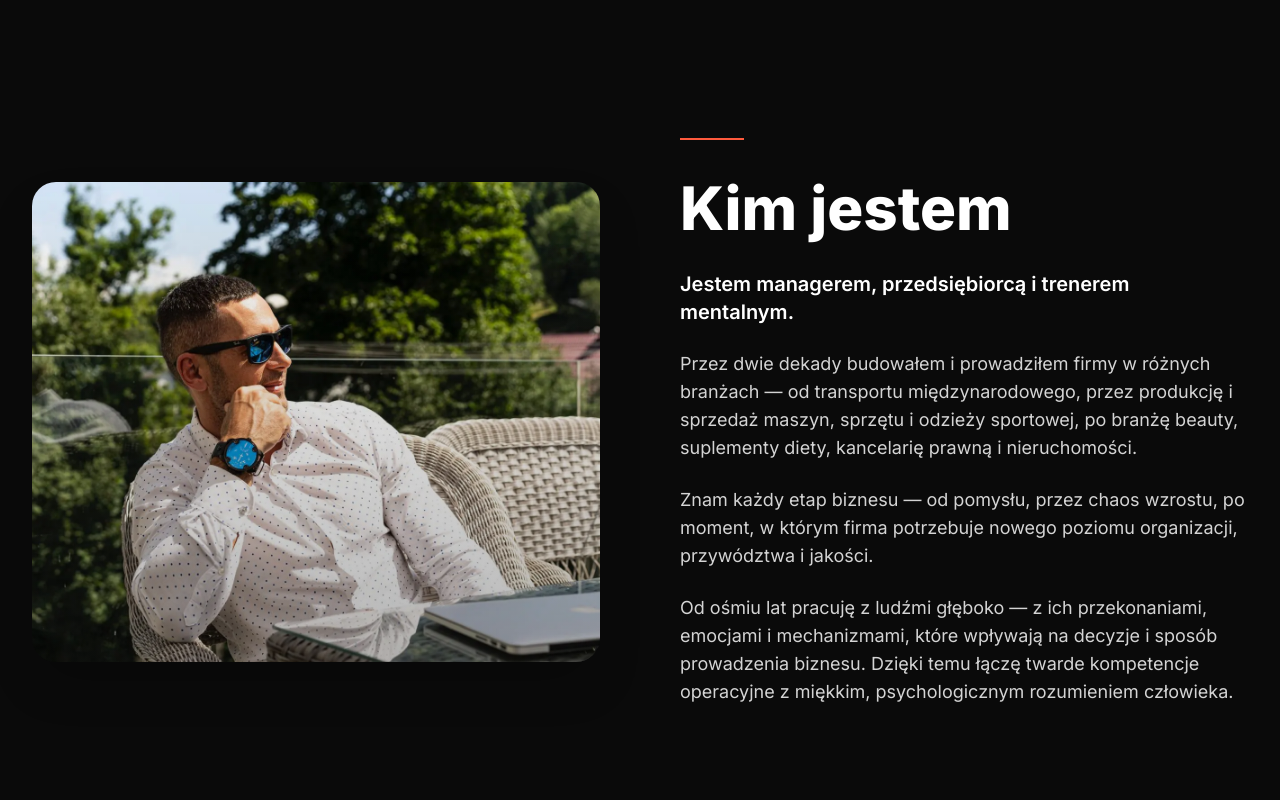
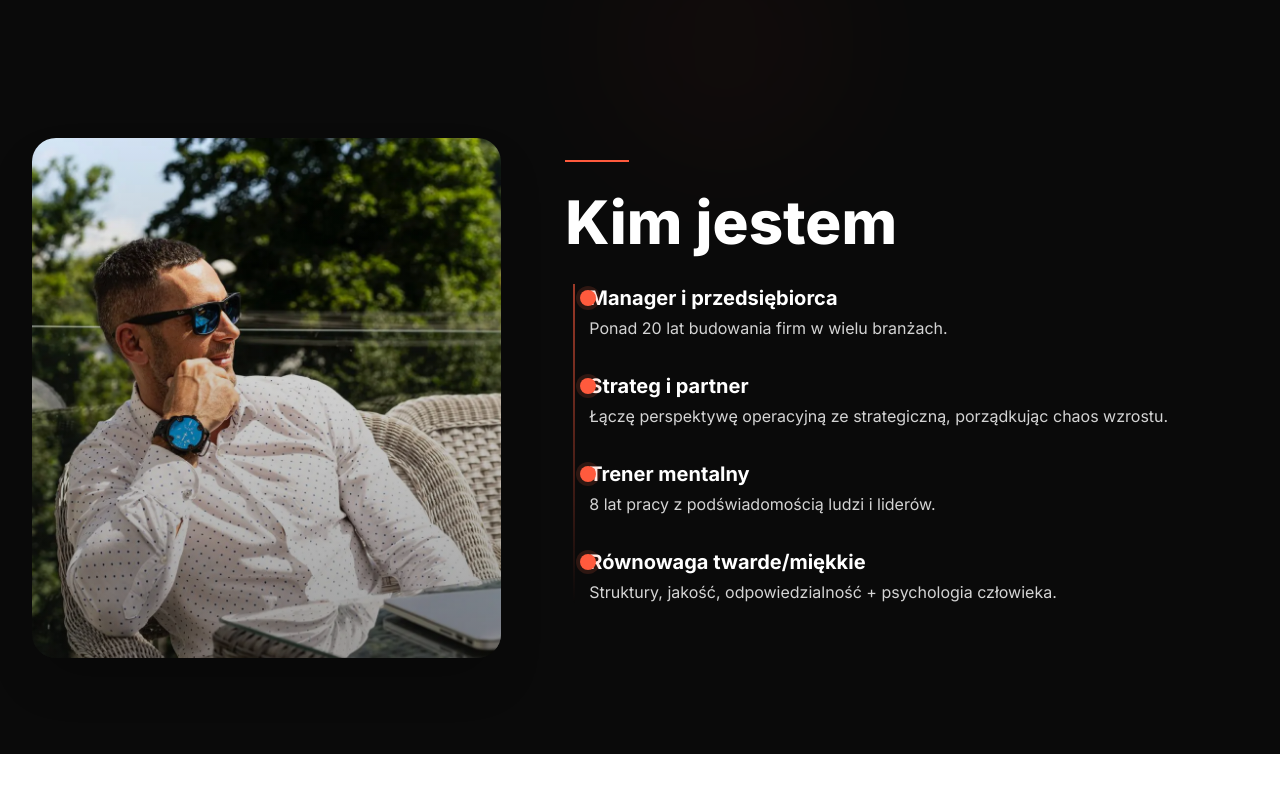
Before and after one commit to technikyvl/MAGIC-LANDING-PAGE-NEW, a Next.js app in the folder MAGICLIFELANDING/: page /wspolpraca in a window 1280 px wide. Shown: the part 860-1660 px from the top of the page. Built offline with nearby package versions, Linux system fonts and the light colour scheme.

Commit message:
Update page.jsx

```diff
--- a/MAGICLIFELANDING/app/wspolpraca/page.jsx
+++ b/MAGICLIFELANDING/app/wspolpraca/page.jsx
@@ -175,31 +175,41 @@ export default function WspolpracaPage() {
         </div>
       </section>
 
-      {/* Kim jestem */}
-      <section id="kim-jestem" className={"relative bg-neutral-950 text-white pt-28 sm:pt-36 pb-20 sm:pb-24"}>
-        <div className={CONTAINER}>
-          <div className="grid grid-cols-1 lg:grid-cols-2 gap-12 lg:gap-20 items-center">
-            {/* Photo */}
-            <div className="slow-reveal order-2 lg:order-1">
-              <div className="relative h-80 lg:h-[480px] rounded-3xl overflow-hidden shadow-2xl">
-                <img
-                  src="/testimonials/rav.magic.webp"
-                  alt="Ekspert od hipnozy — Magic Life"
-                  className="w-full h-full object-cover object-center"
-                />
-                <div className="absolute inset-0 bg-gradient-to-t from-neutral-950/30 to-transparent"></div>
+      {/* Kim jestem — storyteling timeline */}
+      <section id="kim-jestem" className={"relative bg-neutral-950 text-white pt-28 sm:pt-36 pb-20 sm:pb-24 overflow-hidden"}>
+        <div className="absolute inset-0 pointer-events-none opacity-30">
+          <div className="absolute -top-20 right-1/3 w-64 h-64 bg-accent/10 rounded-full blur-3xl" />
+        </div>
+        <div className={CONTAINER + " relative z-10"}>
+          <div className="grid grid-cols-1 lg:grid-cols-12 gap-10 lg:gap-16 items-center">
+            {/* Photo card */}
+            <div className="slow-reveal lg:col-span-5 order-2 lg:order-1">
+              <div className="relative h-80 lg:h-[520px] rounded-3xl overflow-hidden shadow-2xl">
+                <img src="/testimonials/rav.magic.webp" alt="Ekspert — Magic Life" className="w-full h-full object-cover object-center" />
+                <div className="absolute inset-0 bg-gradient-to-t from-neutral-950/40 to-transparent" />
               </div>
             </div>
 
-            {/* Content */}
-            <div className="slow-reveal order-1 lg:order-2">
-              <div className="inline-block h-[2px] w-16 bg-accent mb-8"></div>
-              <h2 className="text-4xl sm:text-5xl lg:text-6xl font-extrabold leading-tight mb-8">Kim jestem</h2>
-              <div className="space-y-6 text-base sm:text-lg leading-relaxed text-neutral-300 max-w-2xl">
-                <p className="text-xl font-semibold text-white">Jestem managerem, przedsiębiorcą i trenerem mentalnym.</p>
-                <p>Przez dwie dekady budowałem i prowadziłem firmy w różnych branżach — od transportu międzynarodowego, przez produkcję i sprzedaż maszyn, sprzętu i odzieży sportowej, po branżę beauty, suplementy diety, kancelarię prawną i nieruchomości.</p>
-                <p>Znam każdy etap biznesu — od pomysłu, przez chaos wzrostu, po moment, w którym firma potrzebuje nowego poziomu organizacji, przywództwa i jakości.</p>
-                <p>Od ośmiu lat pracuję z ludźmi głęboko — z ich przekonaniami, emocjami i mechanizmami, które wpływają na decyzje i sposób prowadzenia biznesu. Dzięki temu łączę twarde kompetencje operacyjne z miękkim, psychologicznym rozumieniem człowieka.</p>
+            {/* Timeline */}
+            <div className="slow-reveal lg:col-span-7 order-1 lg:order-2">
+              <div className="mb-8">
+                <div className="inline-block h-[2px] w-16 bg-accent mb-6"></div>
+                <h2 className="text-4xl sm:text-5xl lg:text-6xl font-extrabold leading-tight">Kim jestem</h2>
+              </div>
+              <div className="relative pl-6">
+                <div className="absolute left-2 top-0 bottom-0 w-[2px] bg-gradient-to-b from-accent/60 via-accent/30 to-transparent" />
+                {[
+                  { t: "Manager i przedsiębiorca", d: "Ponad 20 lat budowania firm w wielu branżach." },
+                  { t: "Strateg i partner", d: "Łączę perspektywę operacyjną ze strategiczną, porządkując chaos wzrostu." },
+                  { t: "Trener mentalny", d: "8 lat pracy z podświadomością ludzi i liderów." },
+                  { t: "Równowaga twarde/miękkie", d: "Struktury, jakość, odpowiedzialność + psychologia człowieka." },
+                ].map((item, i) => (
+                  <div key={i} className="relative mb-6 lg:mb-8">
+                    <div className="absolute -left-[9px] top-1.5 w-4 h-4 rounded-full bg-accent shadow-[0_0_0_4px_rgba(255,99,71,.15)]" />
+                    <h3 className="text-xl font-bold text-white">{item.t}</h3>
+                    <p className="text-neutral-300 mt-1">{item.d}</p>
+                  </div>
+                ))}
               </div>
             </div>
           </div>
@@ -234,67 +244,76 @@ export default function WspolpracaPage() {
         </div>
       </section>
 
-      {/* Doświadczenie */}
+      {/* Doświadczenie — skill clusters */}
       <section id="doswiadczenie" className={"relative bg-neutral-950 text-white " + SPACING}>
         <div className={CONTAINER}>
           <div className="text-center mb-16">
             <h2 className="slow-reveal text-3xl sm:text-4xl font-extrabold">Doświadczenie</h2>
           </div>
-          <div className="grid grid-cols-1 md:grid-cols-2 gap-8">
-            <div className="slow-reveal rounded-2xl border border-white/10 bg-white/5 p-8">
+          <div className="grid grid-cols-1 lg:grid-cols-12 gap-6 lg:gap-8">
+            <div className="slow-reveal lg:col-span-5 rounded-2xl border border-white/10 bg-white/5 p-6">
               <h3 className="text-xl font-semibold mb-4">Branże</h3>
-              <ul className="space-y-2 text-neutral-300">
-                {["transport międzynarodowy","produkcja i sprzedaż maszyn","sprzęt i odzież sportowa","suplementy diety","branża beauty","kancelaria prawna","nieruchomości (poszukiwanie i remonty dla inwestorów)"].map((b,i)=> (
-                  <li key={i} className="pl-5 before:content-['•'] before:text-accent before:mr-3">{b}</li>
+              <div className="flex flex-wrap gap-2">
+                {["Transport","Maszyny","Sport","Suplementy","Beauty","Prawo","Nieruchomości"].map((b,i)=> (
+                  <span key={i} className="px-3 py-1.5 rounded-full bg-white/10 border border-white/15 text-neutral-200 text-sm">{b}</span>
                 ))}
-              </ul>
+              </div>
             </div>
-            <div className="slow-reveal rounded-2xl border border-white/10 bg-white/5 p-8">
-              <h3 className="text-xl font-semibold mb-4">Obszary kompetencji</h3>
-              <ul className="space-y-2 text-neutral-300">
-                {["zarządzanie operacyjne i strategiczne","budowa i optymalizacja procesów","rozwój i strukturyzacja firm","mentoring i rozwój liderów","pośrednictwo gospodarcze","tworzenie synergii między ludźmi, projektami i kapitałem","budowanie kultury jakości i odpowiedzialności"].map((b,i)=> (
-                  <li key={i} className="pl-5 before:content-['•'] before:text-accent before:mr-3">{b}</li>
+            <div className="slow-reveal lg:col-span-7 rounded-2xl border border-white/10 bg-white/5 p-6">
+              <h3 className="text-xl font-semibold mb-4">Kompetencje</h3>
+              <div className="grid grid-cols-1 sm:grid-cols-2 gap-3">
+                {["Operacje i strategia","Procesy i optymalizacja","Struktury i wzrost","Mentoring liderów","Pośrednictwo gospodarcze","Synergie projektów i kapitału","Kultura jakości"].map((b,i)=> (
+                  <div key={i} className="flex items-center gap-3 p-3 rounded-xl bg-white/5 border border-white/10">
+                    <div className="w-2 h-2 bg-accent rounded-full"></div>
+                    <span className="text-neutral-200">{b}</span>
+                  </div>
                 ))}
-              </ul>
+              </div>
             </div>
           </div>
         </div>
       </section>
 
-      {/* Formy współpracy */}
-      <section id="formy" className={"bg-white text-neutral-900 " + SPACING}>
+      {/* Formy współpracy — creative tiles */}
+      <section id="formy" className={"relative bg-white text-neutral-900 " + SPACING}>
         <div className={CONTAINER}>
           <div className="text-center mb-12">
             <div className="inline-block h-[2px] w-16 bg-accent mb-6"></div>
             <h2 className="slow-reveal text-3xl sm:text-4xl font-extrabold">Formy współpracy</h2>
           </div>
-          <div className="grid grid-cols-1 md:grid-cols-3 gap-6">
+          <div className="grid grid-cols-1 md:grid-cols-3 gap-6 items-stretch">
             {[
               ["Manager operacyjny / strategiczny","Wchodzę do firmy, by zobaczyć to, czego inni nie widzą — i poukładać wszystko tak, żeby zaczęło działać płynnie i z jakością."],
               ["Partner biznesowy do wzrostu","Pokazuję kierunki, które potrafią całkowicie odmienić tempo, jakość i sens rozwoju firmy."],
               ["Rozwój mentalny lidera i zespołu","Pomagam odzyskać spokój, koncentrację i zaangażowanie — tworząc kulturę jakości, odpowiedzialności i zaufania."]
             ].map(([t,d],i)=> (
-              <article key={i} className="slow-reveal relative rounded-2xl border border-neutral-200 bg-white p-8 shadow-[0_8px_30px_rgba(0,0,0,.06)] hover:shadow-[0_12px_40px_rgba(0,0,0,.1)] transition-all duration-300 overflow-hidden">
+              <article key={i} className="slow-reveal group relative rounded-2xl border border-neutral-200 bg-white p-8 shadow-[0_8px_30px_rgba(0,0,0,.06)] hover:shadow-[0_12px_40px_rgba(0,0,0,.1)] transition-all duration-300 overflow-hidden">
                 <div className="absolute inset-0 bg-gradient-to-br from-accent/5 to-orange-500/5 opacity-0 group-hover:opacity-10 transition-opacity duration-500 pointer-events-none"></div>
                 <div className="mb-4 flex items-center gap-3">
+                  <span className="text-xs font-semibold px-2 py-1 rounded-full bg-accent/10 text-accent border border-accent/20">{String(i+1).padStart(2,'0')}</span>
                   <div className="h-2 w-2 rounded-full bg-accent"></div>
-                  <span className="text-sm text-neutral-500">{String(i+1).padStart(2,'0')}</span>
                 </div>
-                <h3 className="text-xl font-semibold mb-2">{t}</h3>
-                <p className="text-neutral-600">{d}</p>
+                <h3 className="text-xl font-semibold mb-3 group-hover:text-accent transition-colors">{t}</h3>
+                <p className="text-neutral-600 leading-relaxed">{d}</p>
+                <div className="mt-6 pt-4 border-t border-neutral-200 flex items-center justify-between">
+                  <span className="text-sm text-neutral-500">Dowiedz się więcej</span>
+                  <svg className="w-5 h-5 text-neutral-400 group-hover:text-accent transition-colors" fill="none" stroke="currentColor" viewBox="0 0 24 24">
+                    <path strokeLinecap="round" strokeLinejoin="round" strokeWidth={2} d="M13 7l5 5m0 0l-5 5m5-5H6" />
+                  </svg>
+                </div>
               </article>
             ))}
           </div>
         </div>
       </section>
 
-      {/* Dla kogo */}
+      {/* Dla kogo — audience chips */}
       <section id="dla-kogo" className={"relative bg-neutral-950 text-white " + SPACING}>
         <div className={CONTAINER}>
           <div className="text-center mb-12">
             <h2 className="slow-reveal text-3xl sm:text-4xl font-extrabold">Dla kogo</h2>
           </div>
-          <div className="grid grid-cols-1 md:grid-cols-2 gap-6">
+          <div className="flex flex-wrap gap-3 justify-center md:justify-start">
             {[
               "Dla przedsiębiorców, którzy cenią jakość — w sobie, w ludziach i w firmie.",
               "Dla liderów, którzy chcą budować stabilny, świadomy biznes.",
@@ -302,35 +321,36 @@ export default function WspolpracaPage() {
               "Dla inwestorów i właścicieli, którzy chcą rozwijać swoje projekty poprzez mądre partnerstwa i połączenia kapitału.",
               "Dla zespołów, które potrzebują spójności, jasności i nowej energii."
             ].map((item, index) => (
-              <div key={index} className="slow-reveal flex items-start gap-3">
-                <div className="w-2 h-2 bg-accent rounded-full mt-2 flex-shrink-0"></div>
-                <span className="text-neutral-300">{item}</span>
-              </div>
+              <span key={index} className="slow-reveal px-4 py-2 rounded-full bg-white/5 border border-white/10 text-neutral-200 text-sm">
+                {item}
+              </span>
             ))}
           </div>
         </div>
       </section>
 
-      {/* Efekty współpracy */}
-      <section id="efekty" className={"bg-white text-neutral-900 " + SPACING}>
+      {/* Efekty współpracy — creative stats */}
+      <section id="efekty" className={"relative bg-white text-neutral-900 " + SPACING}>
         <div className={CONTAINER}>
           <div className="text-center mb-12">
             <div className="inline-block h-[2px] w-16 bg-accent mb-6"></div>
             <h2 className="slow-reveal text-3xl sm:text-4xl font-extrabold">Efekty współpracy</h2>
           </div>
-          <div className="grid gap-4 sm:grid-cols-2 lg:grid-cols-3">
+          <div className="grid gap-6 sm:grid-cols-2 lg:grid-cols-3">
             {[
-              "Więcej klarowności w decyzjach i kierunku.",
-              "Więcej jakości w procesach, komunikacji i relacjach.",
-              "Stabilny wzrost i realna odpowiedzialność w zespole.",
-              "Biznes, który działa lekko, ale precyzyjnie.",
-              "Zwiększone zyski jako naturalny efekt spójności i świadomego zarządzania."
+              { t: "Klarowność decyzji", p: 90 },
+              { t: "Jakość procesów", p: 85 },
+              { t: "Stabilny wzrost", p: 80 },
+              { t: "Lekkość działania", p: 88 },
+              { t: "Zaangażowanie zespołu", p: 92 },
+              { t: "Zyskowność", p: 84 },
             ].map((e,i)=> (
-              <div key={i} className="slow-reveal rounded-2xl border border-neutral-200 bg-white p-8 shadow-[0_8px_30px_rgba(0,0,0,.06)]">
-                <div className="flex items-start gap-3">
-                  <div className="w-2 h-2 bg-accent rounded-full mt-2 flex-shrink-0"></div>
-                  <p className="text-neutral-700">{e}</p>
+              <div key={i} className="slow-reveal rounded-2xl border border-neutral-200 bg-white p-6 shadow-[0_8px_30px_rgba(0,0,0,.06)]">
+                <h3 className="text-lg font-semibold text-neutral-900 mb-3">{e.t}</h3>
+                <div className="w-full h-2.5 rounded-full bg-neutral-200 overflow-hidden">
+                  <div className="h-full bg-gradient-to-r from-accent to-orange-500" style={{ width: e.p + '%' }} />
                 </div>
+                <div className="mt-2 text-sm text-neutral-500">~{e.p}% poprawy</div>
               </div>
             ))}
           </div>
```
